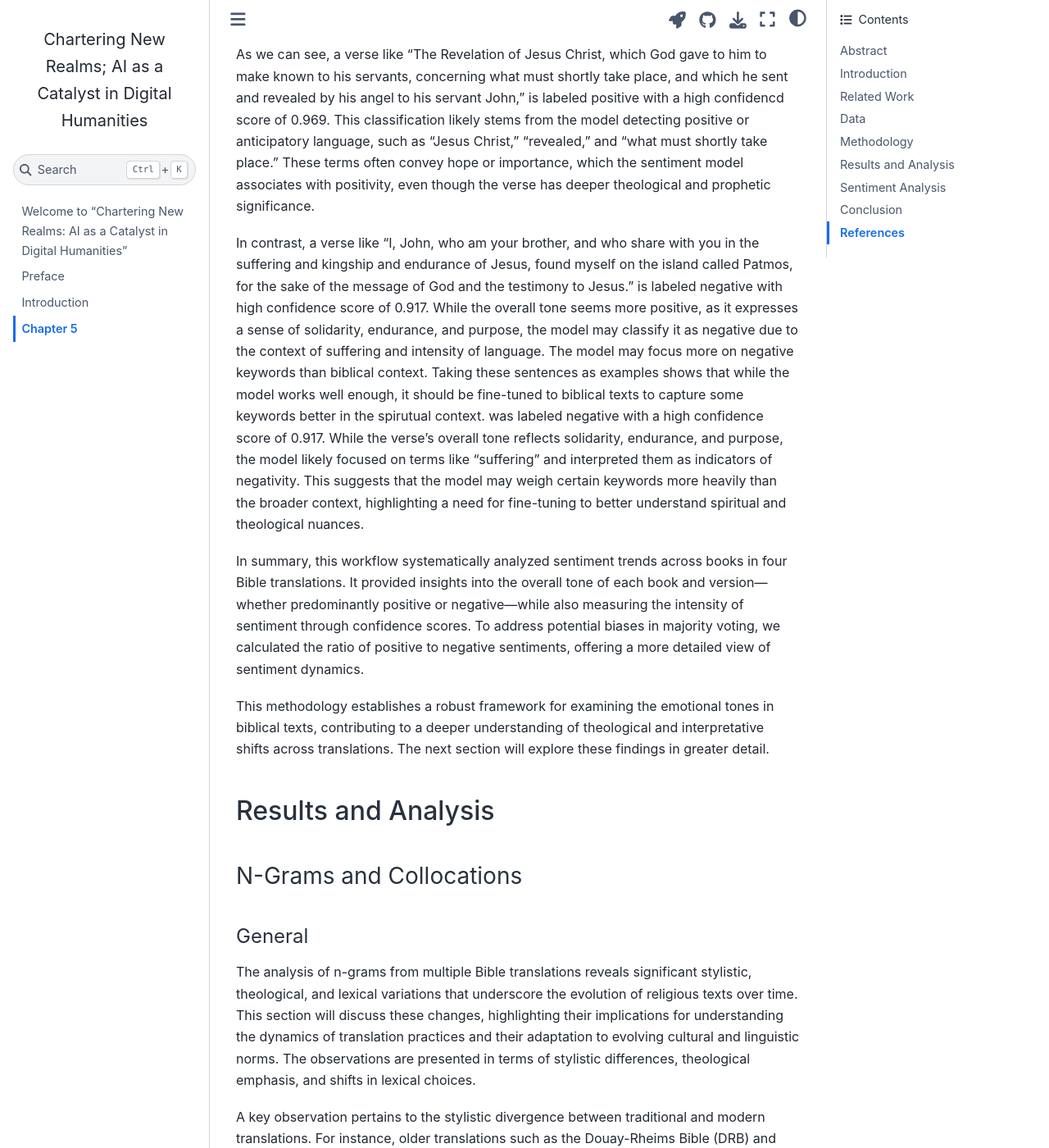
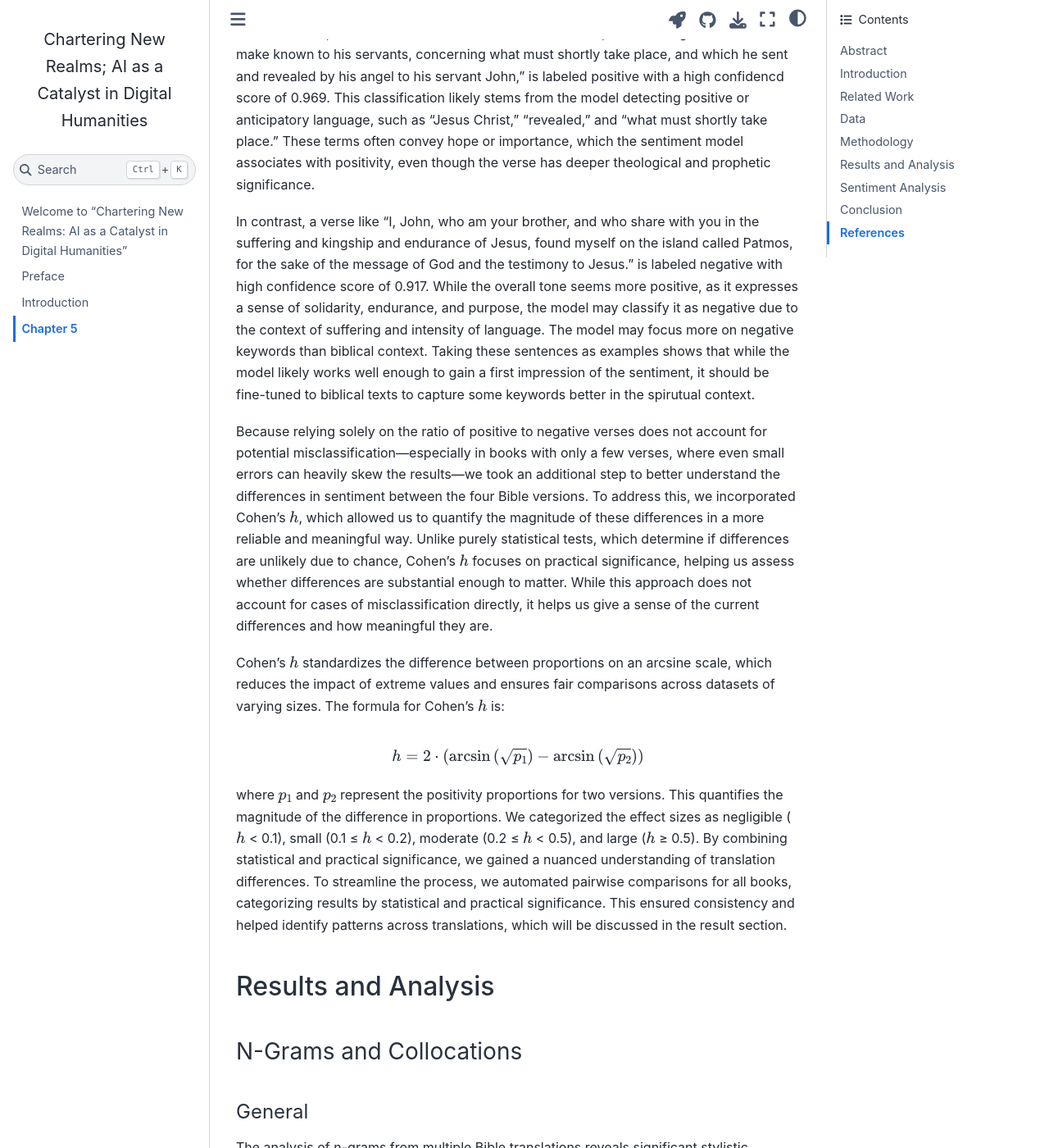
Before and after one commit to pstroe/chartering-new-realms-2024, a Jupyter Book: the page built from chapter5.md, in a window 1280 px wide and 1400 px high, scrolled down 9118 px. Shown: the whole window at 82% size. Built offline with Jupyter Book 1.0.4 settings and Sphinx 7.4.7 and the Sphinx Book theme 1.1.4, drawn with Linux system fonts in a browser that asks for light colours; some of the changed text lies outside the part shown.

Commit message:
updated chapter

````diff
--- a/chapter5.md
+++ b/chapter5.md
@@ -158,9 +158,9 @@ The following section discusses the methodology used to analyze the sentiment of
 
 Initially, we applied sentiment analysis using [VADER](https://vadersentiment.readthedocs.io/en/latest/) (Valence Aware Dictionary and sEntiment Reasoner). But because VADER is speficially trained on social media text, it proved to not perform adequately for our purposes. For instance, VADER often interprets key terms as neutral — such as "Jesus" — despite their significant positive connotations in the text. Conversely, terms like "God" are appropriately identified as positive. This inconsistency prompted a shift to more advanced tools.
 
-To address these challenges, we employed a pre-trained DistilBERT model fine-tuned for sentiment classification by [Huggingface](https://huggingface.co/distilbert/distilbert-base-uncased-finetuned-sst-2-english). While further fine-tuning the model specifically on biblical texts would likely improve performance further, the existing model demonstrated sufficient efficacy for this study.
+To address these challenges, we employed a pre-trained DistilBERT model fine-tuned for sentiment classification by [Huggingface](https://huggingface.co/distilbert/distilbert-base-uncased-finetuned-sst-2-english). While further fine-tuning the model specifically on biblical texts would likely improve performance further, this would have gone beyond the scope of our analysis.
 
-The sentiment analysis process involved applying the DistilBERT model to classify each verse in the dataset as either positive or negative, alongside a confidence score indicating the model's certainty for each prediction. The data was then grouped by Bible book and version to aggregate sentiment predictions for each group. To determine the overall sentiment of a book or version, we used a majority voting approach, where the most frequent sentiment label (positive or negative) among the verses defined the book's predominant sentiment. The results were compiled into a single DataFrame, summarizing sentiment trends across all books and versions.
+The sentiment analysis process involved applying the DistilBERT model to classify each verse in the dataset as either positive or negative, alongside a confidence score indicating the model's certainty for each prediction. The data was then grouped by Bible book and version to aggregate sentiment predictions for each group. To determine the overall sentiment of a book or version, we used the ratio of positive to negative verses, to get a first idea of the predominant sentiment of a book. The results were compiled into a single DataFrame, summarizing sentiment trends across all books and versions.
 
 To assess the model's performance, we analyzed a sample of verses from the OEB version of Revelation, a book expected to have a more negative tone due to its apocalyptic content.
 
@@ -179,13 +179,19 @@ sentiment_df.head(10)
 As we can see, a verse like "The Revelation of Jesus Christ, which God gave to him to make known to his servants, concerning what must shortly take place, and which he sent and revealed by his angel to his servant John," is labeled positive with a high confidencd score of 0.969. This classification likely stems from the model detecting positive or anticipatory language, such as "Jesus Christ," "revealed," and "what must shortly take place." These terms often convey hope or importance, which the sentiment model associates with positivity, even though the verse has deeper theological and prophetic significance.
 
 In contrast, a verse like "I, John, who am your brother, and who share with you in the suffering and kingship and endurance of Jesus, found myself on the island called Patmos, for the sake of the message of God and the testimony to Jesus." is labeled negative with high confidence score of 0.917. While the overall tone seems more positive, as it expresses a sense of solidarity, endurance, and purpose, the model may classify it as negative due to the context of suffering and intensity of language. The model may focus more on negative keywords than biblical context.
-Taking these sentences as examples shows that while the model works well enough, it should be fine-tuned to biblical texts to capture some keywords better in the spirutual context.
-was labeled negative with a high confidence score of 0.917. While the verse's overall tone reflects solidarity, endurance, and purpose, the model likely focused on terms like "suffering" and interpreted them as indicators of negativity. This suggests that the model may weigh certain keywords more heavily than the broader context, highlighting a need for fine-tuning to better understand spiritual and theological nuances.
+Taking these sentences as examples shows that while the model likely works well enough to gain a first impression of the sentiment, it should be fine-tuned to biblical texts to capture some keywords better in the spirutual context.
 
-In summary, this workflow systematically analyzed sentiment trends across books in four Bible translations. It provided insights into the overall tone of each book and version—whether predominantly positive or negative—while also measuring the intensity of sentiment through confidence scores. To address potential biases in majority voting, we calculated the ratio of positive to negative sentiments, offering a more detailed view of sentiment dynamics.
+Because relying solely on the ratio of positive to negative verses does not account for potential misclassification—especially in books with only a few verses, where even small errors can heavily skew the results—we took an additional step to better understand the differences in sentiment between the four Bible versions. To address this, we incorporated Cohen’s $h$, which allowed us to quantify the magnitude of these differences in a more reliable and meaningful way. Unlike purely statistical tests, which determine if differences are unlikely due to chance, Cohen’s $h$ focuses on practical significance, helping us assess whether differences are substantial enough to matter.
+While this approach does not account for cases of misclassification directly, it helps us give a sense of the current differences and how meaningful they are.
 
-This methodology establishes a robust framework for examining the emotional tones in biblical texts, contributing to a deeper understanding of theological and interpretative shifts across translations. The next section will explore these findings in greater detail.
+Cohen’s $h$ standardizes the difference between proportions on an arcsine scale, which reduces the impact of extreme values and ensures fair comparisons across datasets of varying sizes. The formula for Cohen’s $h$ is:
 
+$$
+h = 2 \cdot \left( \arcsin\left(\sqrt{p_1}\right) - \arcsin\left(\sqrt{p_2}\right) \right)
+$$
+
+where $p_1$ and $p_2$ represent the positivity proportions for two versions. This quantifies the magnitude of the difference in proportions. We categorized the effect sizes as negligible ($h$ < 0.1), small (0.1 ≤ $h$ < 0.2), moderate (0.2 ≤ $h$ < 0.5), and large ($h$ ≥ 0.5). By combining statistical and practical significance, we gained a nuanced understanding of translation differences.
+To streamline the process, we automated pairwise comparisons for all books, categorizing results by statistical and practical significance. This ensured consistency and helped identify patterns across translations, which will be discussed in the result section.
 
 ## Results and Analysis
 
@@ -242,6 +248,9 @@ These changes highlight the tension between staying true to the original text an
 
 
 ## Sentiment Analysis
+
+### Ratio of positive to negative verses
+
 The sentiment analysis of Bible books across various translations reveals that most books predominantly have a positive tone. As shown in {numref}`sentiment_per_book`, the ratio of positive to negative verses in each book indicates how often positive sentiment is expressed compared to negative sentiment. A ratio of 1 serves as the threshold, meaning an equal number of positive and negative verses, with ratios above 1 signaling more positivity and those below 1 suggesting more negativity. Interestingly, very few books come close to this threshold, and even fewer fall below it, highlighting the overall positive sentiment trend in the dataset.
 
 ```{figure} sentiment_per_book_by_version.png
@@ -257,17 +266,28 @@ Certain books stand out for their especially positive tone across all translatio
 
 Interestingly, Revelation and Esther present unique sentiment patterns. Revelation, despite its heavy focus on apocalyptic imagery and divine judgment, displays a balanced sentiment distribution across translations. This balance likely reflects its broader themes of hope, redemption, and ultimate victory, which counteract its darker elements. Esther, recounting the story of a Jewish woman saving her people, shows a generally positive tone, particularly in traditional translations ([Scripture Source](https://scripturesource.com/biblebookthemes/)). The OEB, however, leans slightly more negative, possibly due to differences in language or interpretive choices in modern translations.
 
-The findings also expose limitations in the sentiment analysis model. Theological terms like "justice" or "judgment" might be classified differently depending on their context, introducing potential biases. For example, terms related to divine judgment might skew negative even in contexts where their broader theological meaning is positive or redemptive.
+### Analysis of Cohen’s $h$ Results
 
-In summary, sentiment analysis reveals a consistently positive tone across Bible books and translations, with modern translations slightly amplifying positivity through simpler language. Books like Ephesians and Philemon reflect their positive themes of unity and reconciliation, while Revelation and Esther challenge expectations with more nuanced sentiment trends. These insights highlight the impact of translation choices, thematic emphasis, and linguistic style on how sentiment is perceived in religious texts.
+The results of Cohen’s $h$ indicate a range of differences in positivity proportions across Bible versions. The majority of pairwise comparisons (65.97%) show negligible differences in positivity proportions. This suggests that, for most books and versions, the model’s sentiment classifications are relatively similar, with little practical significance in the differences. These negligible differences imply a high degree of consistency in sentiment classification across the Bible versions studied, and they are unlikely to matter in practice.
+
+Approximately 26.39% of comparisons exhibit small differences in positivity proportions. These differences, while noticeable, are not substantial. They may reflect minor shifts in sentiment emphasis between versions, potentially due to translation choices, linguistic nuances, or even misclassification of verses.
+
+A smaller proportion, 7.64% of comparisons, show moderate differences, indicating more meaningful divergences in sentiment between versions. These moderate differences suggest that certain versions may interpret or present sentiment in ways that are more distinct, possibly influenced by the translators’ theological or stylistic choices.
+
+In Colossians, the WEB appears to have a slightly more positive tone compared to the older versions, DRB and KJV. Similarly, in James, the WEB also exhibits a slightly more positive tone than the KJV. In Philemon, the WEB stands out as the most positive of all versions.
+
+In Second John, the DRB shows a slightly more positive sentiment than the OEB and KJV, though not the WEB. Conversely, in Third John, the OEB is slightly more positive than the older versions, KJV and DRB.
+
+Overall, where moderate differences were observed, the WEB consistently appears to have the most positive tone, suggesting that modern versions such as WEB and OEB often present a more positive sentiment compared to older translations like KJV and DRB. An exception is Third John, where the DRB is the most positive.
+
 
 ## Conclusion
 
 Our application of n-grams, collocations, and sentiment analysis in comparing Bible translations highlights how religious texts adapt to changing linguistic, cultural, and theological contexts. Older translations like the Douay-Rheims Bible (DRB) and King James Version (KJV) tend to preserve formal, archaic language that prioritizes doctrinal accuracy, while newer translations like the World English Bible (WEB) and Open English Bible (OEB) focus on making the text more accessible and engaging through simpler, conversational language. These differences affect both how the text is framed linguistically and how its sentiment is interpreted.
 
-Sentiment analysis shows that most books of the Bible have an overall positive tone, with similar trends across different translations. However, modern translations tend to slightly emphasize positivity, likely due to their more approachable language. Books like Ephesians and Philemon stand out with strongly positive themes of unity and reconciliation, while others, such as Revelation and Esther, show more complex sentiment patterns that challenge initial expectations. That said, the sentiment model has some limitations, especially when interpreting theological terms like "justice" or "judgment," which could lead to biases. The model would also benefit from fine-tuning to better handle biblical texts, and further work is needed to analyze verse-level sentiments more accurately.
+Analyzing both the sentiment ratios and practical significance offers an initial perspective on sentiment classification across Bible versions and provides a useful starting point for further analysis. However, to derive more meaningful insights, it is essential to fine-tune the model on Bible-specific texts to reduce misclassification. The findings presented here should be interpreted with caution, as the model was not trained on Bible texts, and only spot tests were performed. These tests indicated a degree of misclassification or unusual model behavior in certain cases. But overall, this first analysis indicates a slightly more positive tone in the newer Bible versions in some of the books analyzed.
 
-This study is limited by the selection of books analyzed, as not all books of the Bible were included. To ensure consistency, the same books were compared across all translations. While the findings reveal key themes, input from experts could add valuable insights into the theological and linguistic details, helping to verify and refine the results.
+Lastly, this study is limited by the selection of books analyzed, as not all books of the Bible were included. To ensure consistency, the same books were compared across all translations. While the findings reveal key themes, input from experts could add valuable insights into the theological and linguistic details, helping to verify and refine the results, especially in terms of sentiment analysis.
 
 ## References
 
````
